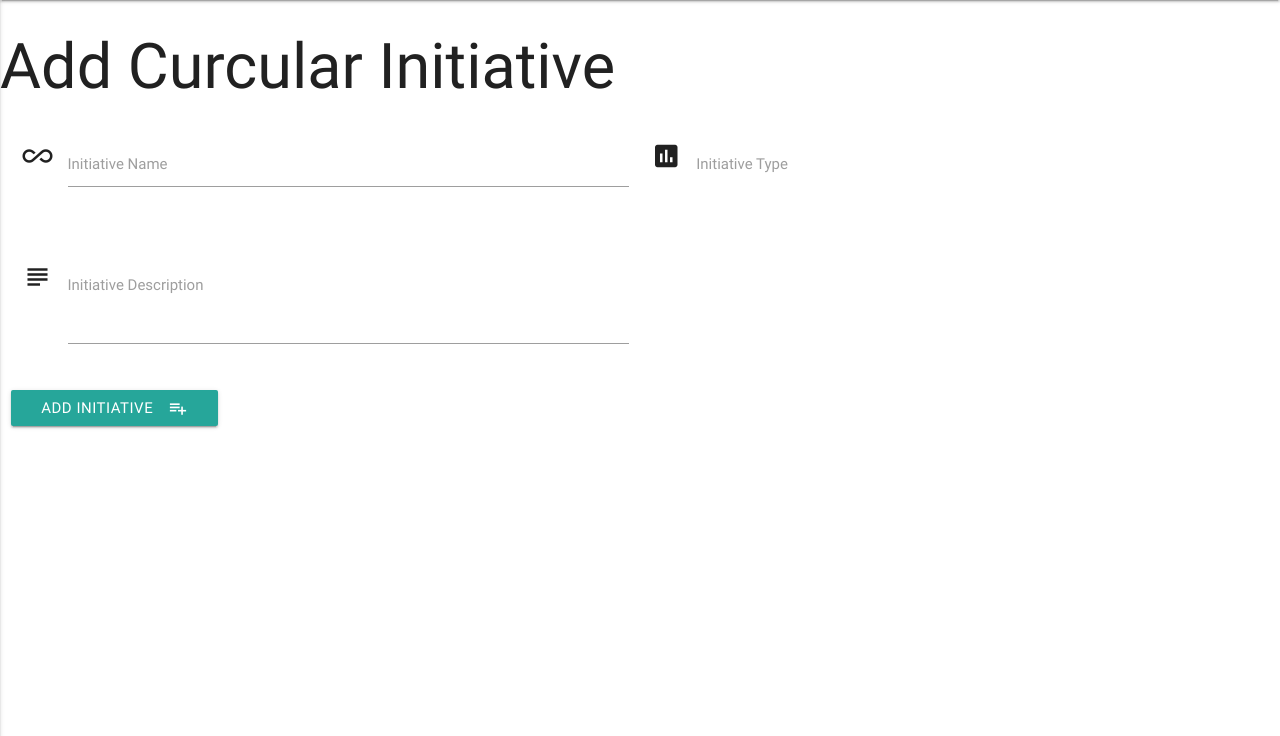
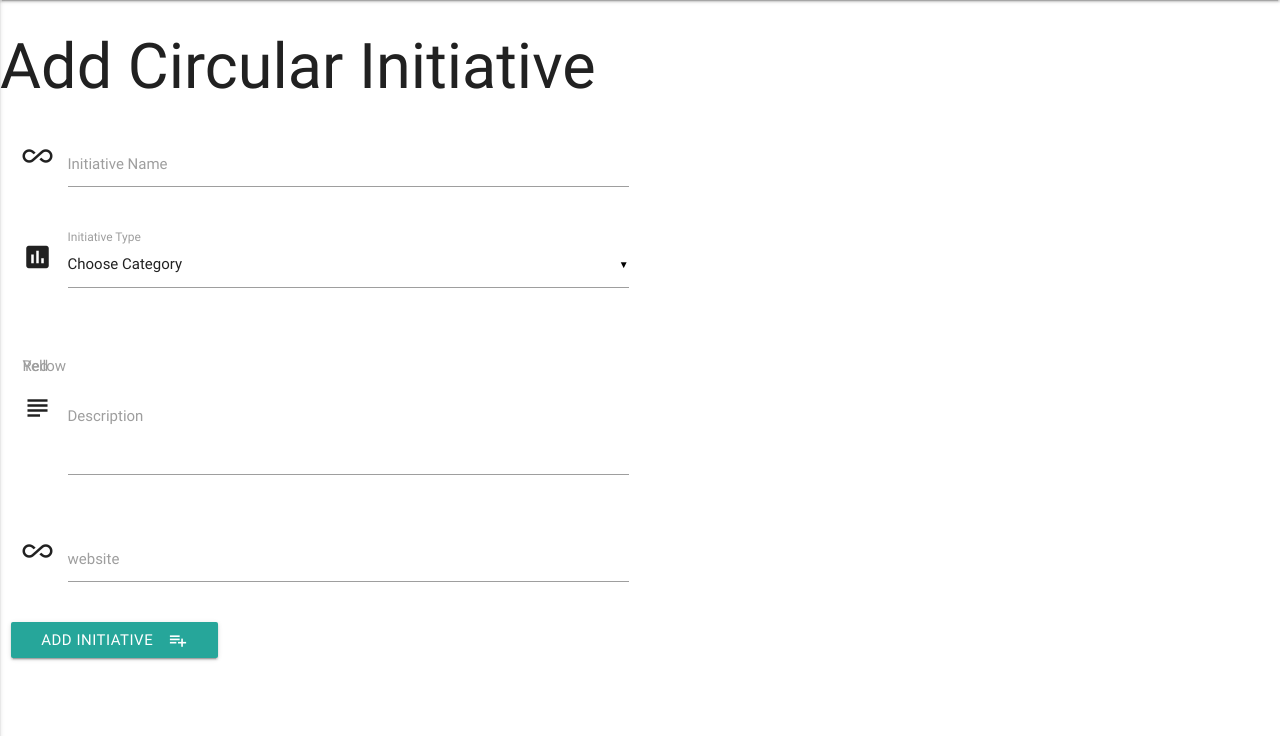
Before and after one commit to circeco/circdata, a Flask app: template templates/add.html in a window 1280 px wide. Shown: the part 64-800 px from the top of the page. Run offline with Flask 2, Linux system fonts and the light colour scheme; the template is opened without the code that fills it, so the values that code supplies are empty; some libraries are stand-ins or nearby versions.

Commit message:
Add section Form DB connected and partially styled missing radio buttons

```diff
--- a/app.py
+++ b/app.py
@@ -31,9 +31,11 @@
 
 
 @app.route('/')
-@app.route('/add_initittive')
+@app.route('/add_initiative')
 def add_initiative():
-    return render_template('add.html', circular_initiative=mongo.db.circular_initiative.find())
+    return render_template('add.html',
+                            circular_initiative=mongo.db.circular_initiative.find(),
+                            categories=mongo.db.categories.find())
 
 
 @app.route('/insert_initiative', methods=['POST'])
--- a/templates/add.html
+++ b/templates/add.html
@@ -1,38 +1,63 @@
 {% extends 'base.html' %}
 {% block content %}
-<h1>Add Curcular Initiative</h1>
+<h1>Add Circular Initiative</h1>
 <div class="row">
 
     <form action="{{ url_for('insert_initiative') }}" method="POST"  class="col s12">
 
         <div class="row">
-            <div class="input-field col s6">
+            <div class="input-field col s12 m6">
                 <i class="material-icons prefix">all_inclusive</i>
                 <input id="initiative_name" name="initiative_name" type="text">
                 <label for="icon_prefix">Initiative Name</label>
             </div>
+        </div>
+
         <div class="row">
-                <div class="input-field col s6">
+            <div class="input-field col s12 m6">
                 <i class="material-icons prefix">poll</i>
-                    <select id="category" name="category_name">
+                <select id="categories" name="initiative_type">
                     <option value="" disabled selected>Choose Category</option>
-                        {% for circular_initiative in circular_initiative %}
-                            <option value="{{circular_initiative.initiative_type}}">{{circular_initiative.initiative_type}}</option>
+                    {% for categories in categories %}
+                        <option value="{{categories.initiative_type}}">{{categories.initiative_type}}</option>
                     {% endfor %}
                 </select>
                 <label>Initiative Type</label>
             </div>
+        </div>
+
+        <div class="row">
+            <div class="input-field col s6">
+                <p>
+                    <label>
+                        <input name="group1" type="radio" checked />
+                        <span>Red</span>
+                    </label>
+                </p>
+                <p>
+                    <label>
+                        <input name="group1" type="radio" />
+                        <span>Yellow</span>
+                    </label>
+                </p>
             </div>
         </div>
 
         <div class="row">
             <div class="input-field col s6">
                 <i class="material-icons prefix">subject</i>
-                <textarea name="task_description" id="task_description" class="materialize-textarea"></textarea>
-                <label for="icon_telephone">Initiative Description</label>
+                <textarea name="initiative_description" id="initiative_description" class="materialize-textarea"></textarea>
+                <label for="icon_telephone">Description</label>
             </div>
         </div>
 
+        <div class="row">
+            <div class="input-field col s12 m6">
+                <i class="material-icons prefix">all_inclusive</i>
+                <input id="weblink" name="weblink" type="text">
+                <label for="icon_prefix">website</label>
+            </div>
+        </div>
 
         <div class="row">
             <button class="btn waves-effect waves-light" type="submit" name="action">Add Initiative
--- a/templates/base.html
+++ b/templates/base.html
@@ -51,6 +51,7 @@
         <script type="text/javascript">
             $(document).ready(function() {
                 $(".button-collapse").sideNav();
+                $('select').material_select();
             });
         </script>
 
```
Lines whose indentation alone changed are shown as unchanged.
